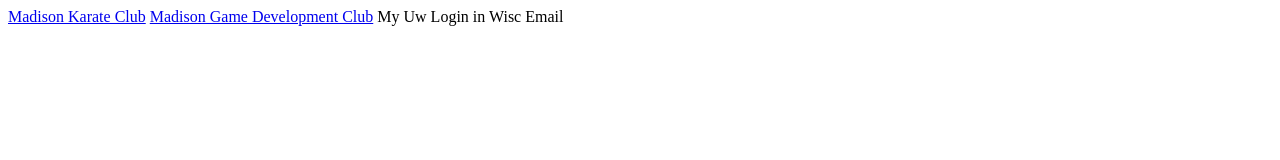
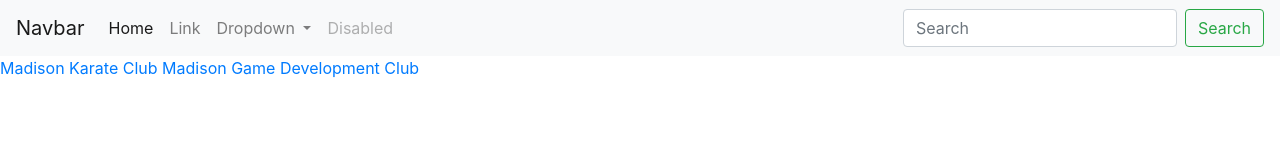
Before and after one commit to Jakelamers64/UW-web, a plain HTML site: page index.html in a window 1280 px wide. Drawn offline with nearby package versions, Linux system fonts and the light colour scheme.

Commit message:
added basics for bootstrap nav bar

```diff
--- a/index.html
+++ b/index.html
@@ -2,11 +2,56 @@
 <html>
   <head>
     <title>Login</title>
+    <!--bootstrap code start-->
+    <!-- Required meta tags -->
+    <meta charset="utf-8">
+    <meta name="viewport" content="width=device-width, initial-scale=1, shrink-to-fit=no">
+    <!-- Bootstrap CSS -->
+    <link rel="stylesheet" href="https://stackpath.bootstrapcdn.com/bootstrap/4.1.3/css/bootstrap.min.css" integrity="sha384-MCw98/SFnGE8fJT3GXwEOngsV7Zt27NXFoaoApmYm81iuXoPkFOJwJ8ERdknLPMO" crossorigin="anonymous">
+    <!-- Optional JavaScript -->
+   <!-- jQuery first, then Popper.js, then Bootstrap JS -->
+    <script src="https://code.jquery.com/jquery-3.3.1.slim.min.js" integrity="sha384-q8i/X+965DzO0rT7abK41JStQIAqVgRVzpbzo5smXKp4YfRvH+8abtTE1Pi6jizo" crossorigin="anonymous"></script>
+    <script src="https://cdnjs.cloudflare.com/ajax/libs/popper.js/1.14.3/umd/popper.min.js" integrity="sha384-ZMP7rVo3mIykV+2+9J3UJ46jBk0WLaUAdn689aCwoqbBJiSnjAK/l8WvCWPIPm49" crossorigin="anonymous"></script>
+    <script src="https://stackpath.bootstrapcdn.com/bootstrap/4.1.3/js/bootstrap.min.js" integrity="sha384-ChfqqxuZUCnJSK3+MXmPNIyE6ZbWh2IMqE241rYiqJxyMiZ6OW/JmZQ5stwEULTy" crossorigin="anonymous"></script>
+    <!--bootstrap code end-->
   </head>
   <body>
+    <nav class="navbar navbar-expand-lg navbar-light bg-light">
+      <a class="navbar-brand" href="#">Navbar</a>
+      <button class="navbar-toggler" type="button" data-toggle="collapse" data-target="#navbarSupportedContent" aria-controls="navbarSupportedContent" aria-expanded="false" aria-label="Toggle navigation">
+        <span class="navbar-toggler-icon"></span>
+      </button>
+
+      <div class="collapse navbar-collapse" id="navbarSupportedContent">
+        <ul class="navbar-nav mr-auto">
+          <li class="nav-item active">
+            <a class="nav-link" href="#">Home <span class="sr-only">(current)</span></a>
+          </li>
+          <li class="nav-item">
+            <a class="nav-link" href="#">Link</a>
+          </li>
+          <li class="nav-item dropdown">
+            <a class="nav-link dropdown-toggle" href="#" id="navbarDropdown" role="button" data-toggle="dropdown" aria-haspopup="true" aria-expanded="false">
+              Dropdown
+            </a>
+            <div class="dropdown-menu" aria-labelledby="navbarDropdown">
+              <a class="dropdown-item" href="#">Action</a>
+              <a class="dropdown-item" href="#">Another action</a>
+              <div class="dropdown-divider"></div>
+              <a class="dropdown-item" href="#">Something else here</a>
+            </div>
+          </li>
+          <li class="nav-item">
+            <a class="nav-link disabled" href="#">Disabled</a>
+          </li>
+        </ul>
+        <form class="form-inline my-2 my-lg-0">
+          <input class="form-control mr-sm-2" type="search" placeholder="Search" aria-label="Search">
+          <button class="btn btn-outline-success my-2 my-sm-0" type="submit">Search</button>
+        </form>
+      </div>
+    </nav>
     <a href = "https://mjkc.madcitykarate.com/">Madison Karate Club</a>
     <a href = "http://gamedesignuw.com/">Madison Game Development Club</a>
-    <a herf = "https://login.wisc.edu/idp/profile/">My Uw Login in</a>
-    <a herf = "https://outlook.office.com/owa/">Wisc Email</a>
   </body>
 </html>
```
